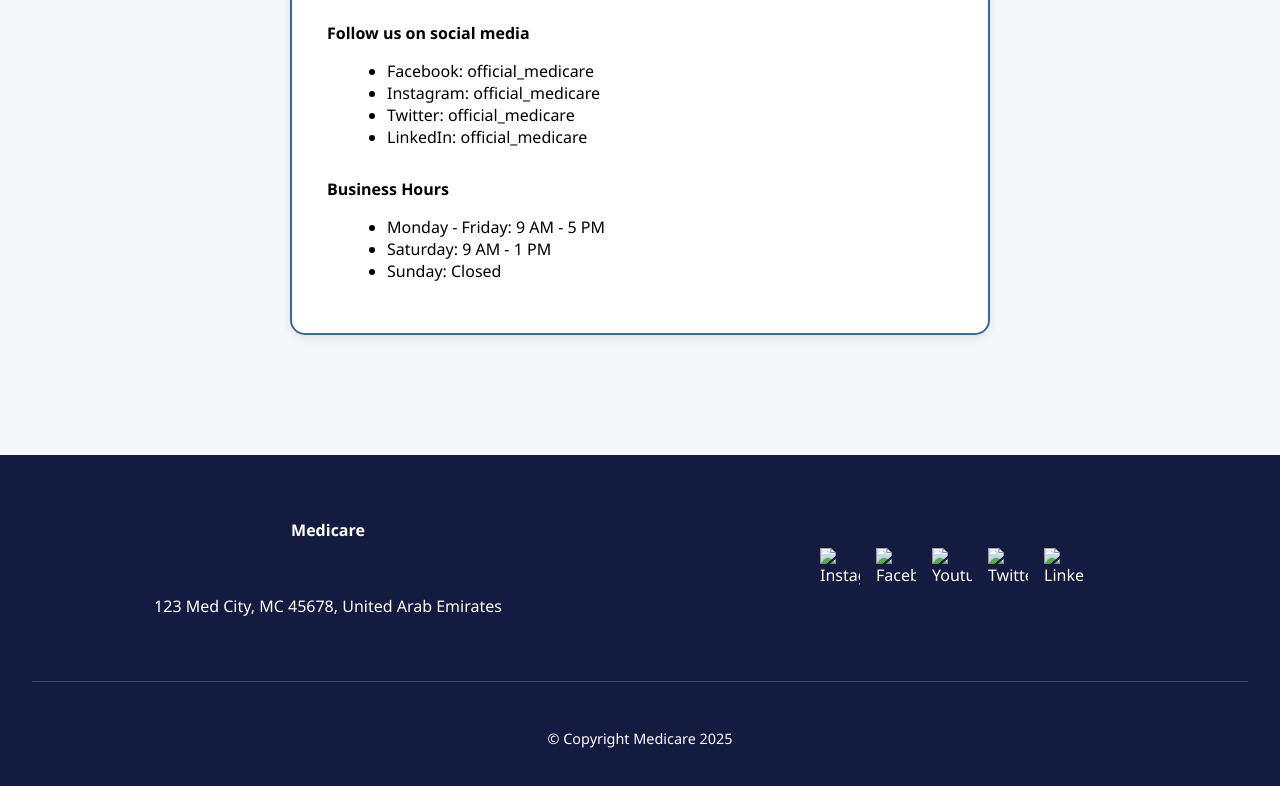
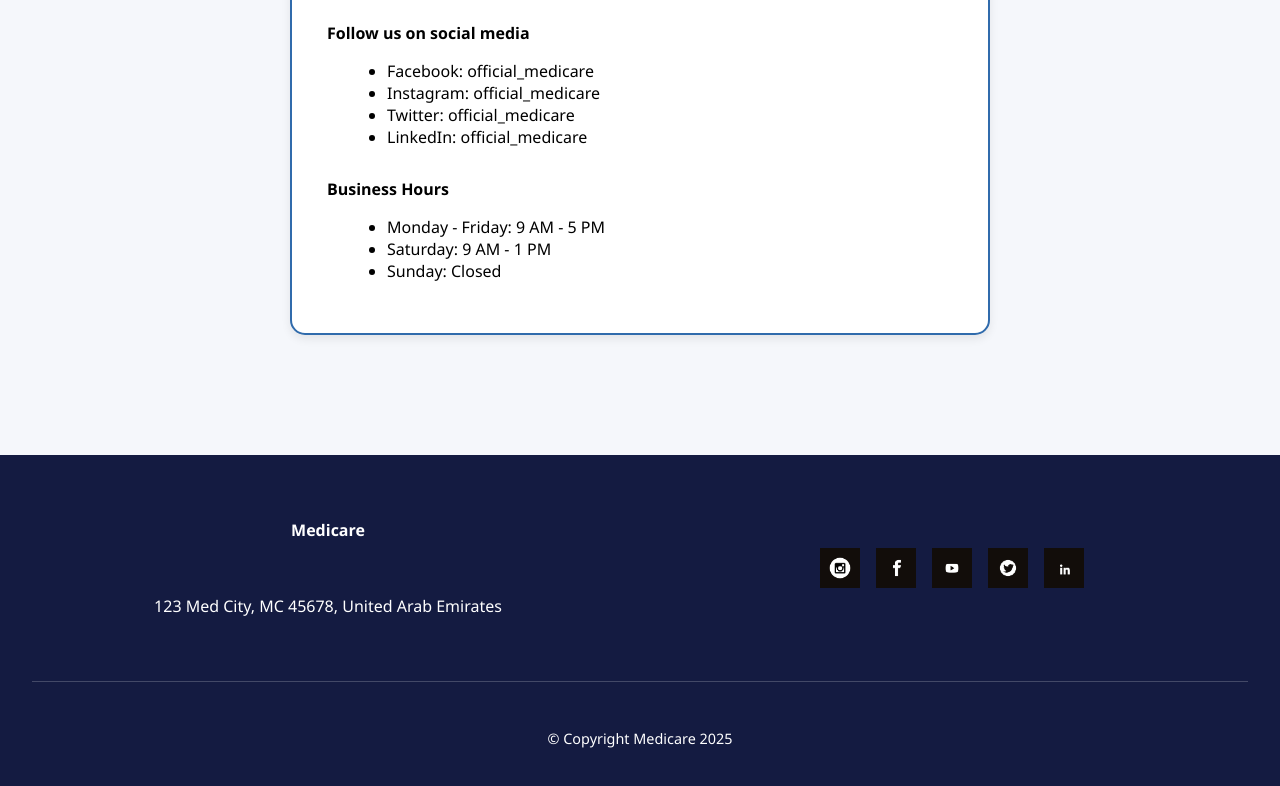
Before and after one commit to seventyoseven/CST2527-Coursework-1, a plain HTML site: page main/contact.html in a window 1280 px wide. Shown: the part 1079-1865 px from the top of the page. Drawn offline with Linux system fonts and the light colour scheme; no server answers.

Commit message:
Updated links to images

```diff
--- a/main/contact.html
+++ b/main/contact.html
@@ -102,11 +102,11 @@
     </div>
     <div class="footer-right">
         <div class="social-icons">
-			<img src="images/insta.png" alt="Instagram" width="70" height="70">
-			<img src="images/facebook.png" alt="Facebook" width="70" height="70">
-			<img src="images/youtube.png" alt="Youtube" width="70" height="70">
-			<img src="images/twitter.png" alt="Twitter" width="70" height="70">
-			<img src="images/linkedin.png" alt="Linkedin" width="70" height="70">
+			<img src="../images/insta.png" alt="Instagram" width="70" height="70">
+			<img src="../images/facebook.png" alt="Facebook" width="70" height="70">
+			<img src="../images/youtube.png" alt="Youtube" width="70" height="70">
+			<img src="../images/twitter.png" alt="Twitter" width="70" height="70">
+			<img src="../images/linkedin.png" alt="Linkedin" width="70" height="70">
         </div>
     </div>
     <div class="copyright">
```
